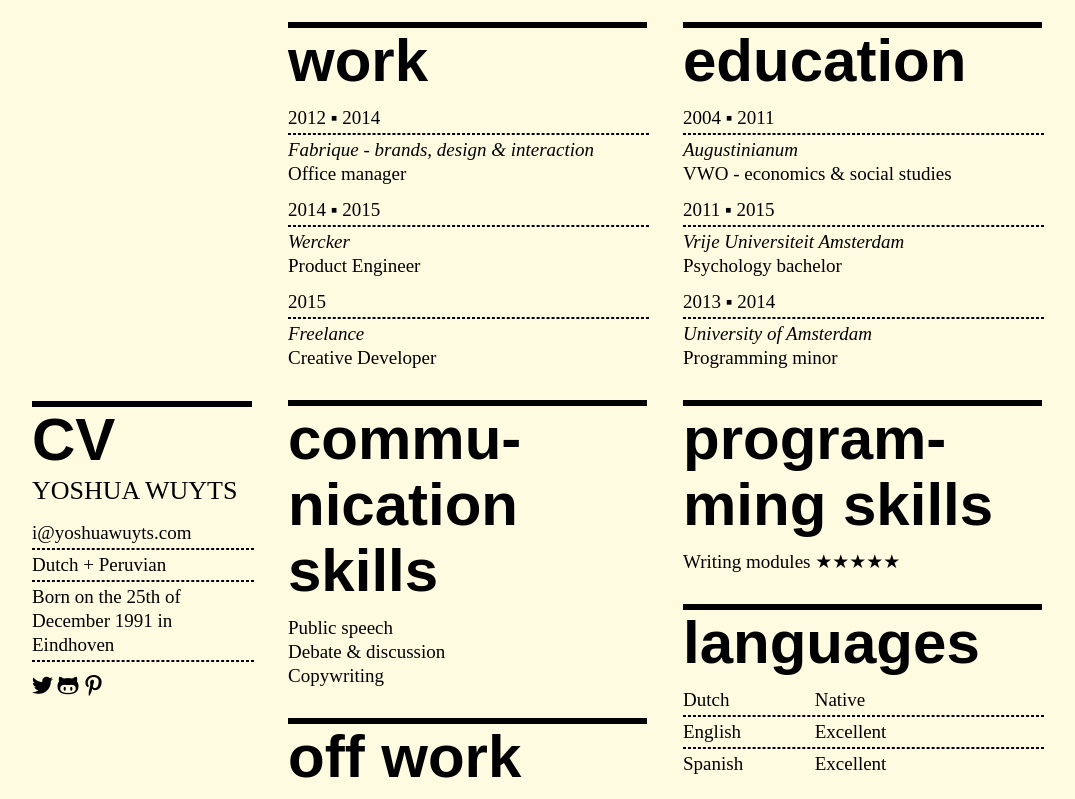
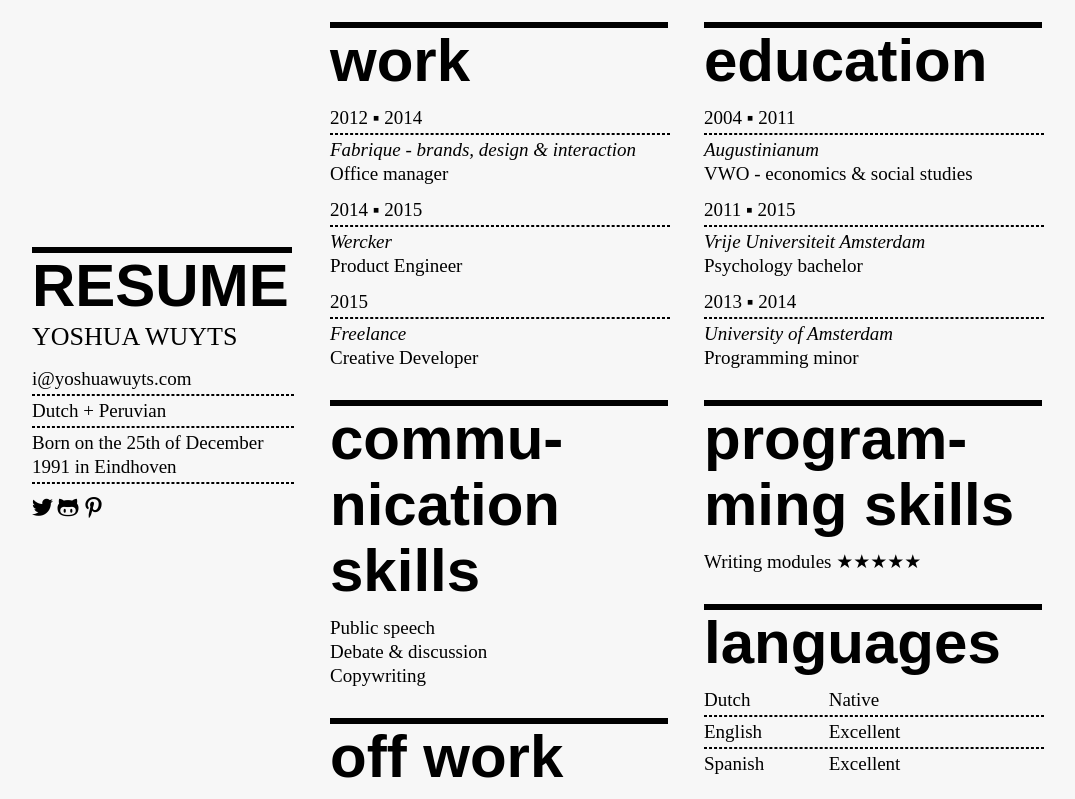
Before and after one commit to yoshuawuyts/resume, a website: page index.html in a window 1280 px wide. Shown: the top 799 px of the page, without its empty margins (113-1188 px from the left). Drawn offline with Linux system fonts and the light colour scheme.

Commit message:
style changes

```diff
--- a/client/styles/macro/menu.css
+++ b/client/styles/macro/menu.css
@@ -1,6 +1,6 @@
 menu {
-  width: 220px;
-  top:50%;
+  width: 260px;
+  top: 50%;
   align-items: center;
   margin: 0 36px 20px 20px;
 }
@@ -9,3 +9,12 @@ menu {
   display: flex;
   align-items: center;
 }
+
+.menu {
+  height: 100vh;
+  position: fixed;
+}
+
+.main-content-wrapper {
+  margin-left: 300px;
+}
--- a/client/styles/utilities/colors.css
+++ b/client/styles/utilities/colors.css
@@ -81,7 +81,7 @@
   background-color: hsl(28, 100%, 55%);
 }
 .bgyellow{
-  background-color: hsl(52, 100%, 94%);
+  background-color: #f7f7f7;
 }
 .bggreen{
   background-color: hsl(127, 63%, 49%);
--- a/index.html
+++ b/index.html
@@ -18,10 +18,10 @@ window.analytics.page();
   </head>
   <body class="container grid">
     <div class="row">
-      <div class="center">
+      <div class="center menu">
         <menu>
           <div class="bar"></div>
-          <h1>CV</h1>
+          <h1>RESUME</h1>
           <h3>YOSHUA WUYTS</h3>
           <div class="content">
             <a href="mailto:i@yoshuawuyts.com">
@@ -42,7 +42,7 @@ window.analytics.page();
           </div>
         </menu>
       </div>
-      <div class="size-auto row">
+      <div class="main-content-wrapper size-auto row">
         <div class="size1of2">
           <div class="bar"></div>
           <h1>
```
Also changed, not shown: build/styles/styles.css.
